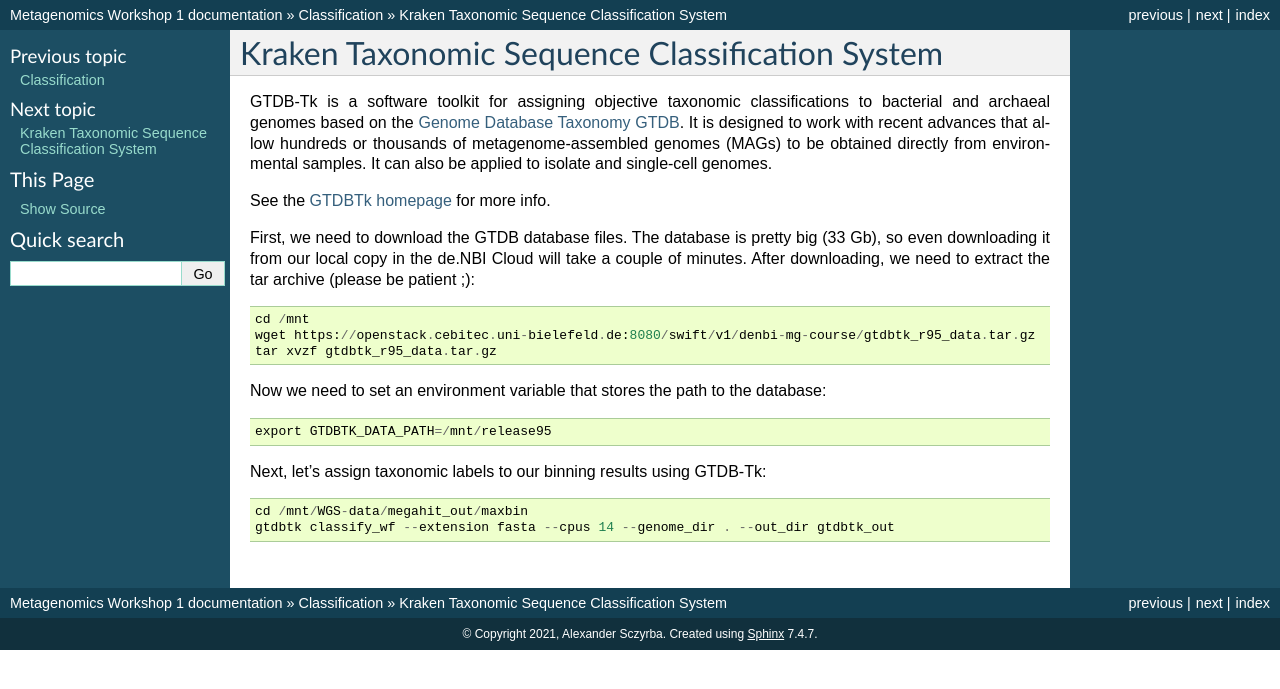
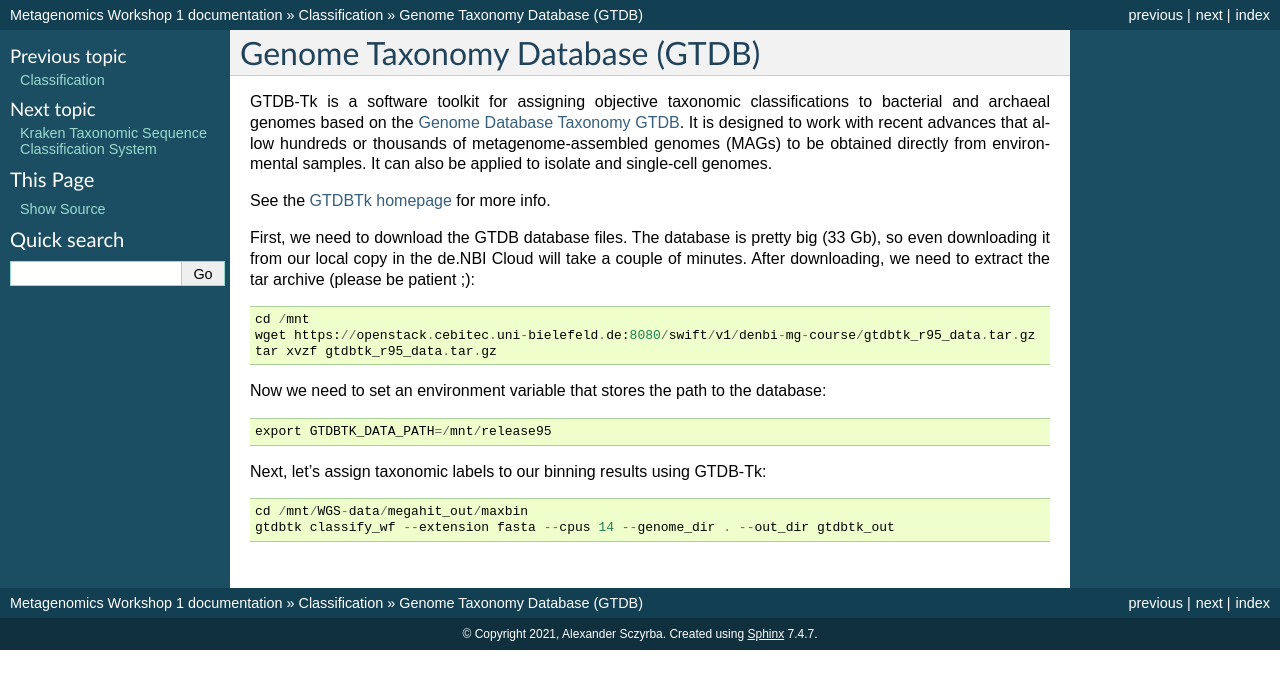
Before and after one commit to metagenomics/metagenomics-workshop, a Sphinx documentation site: the page built from docs/classification/gtdb-tk.rst, in a window 1280 px wide. Shown: the top 689 px of the page. Built offline with Sphinx 7.4.7, drawn with Linux system fonts in a browser that asks for light colours.

Commit message:
Update gtdb-tk.rst

```diff
--- a/docs/classification/gtdb-tk.rst
+++ b/docs/classification/gtdb-tk.rst
@@ -1,4 +1,4 @@
-Kraken Taxonomic Sequence Classification System
+Genome Taxonomy Database (GTDB)
 ===============
 
 GTDB-Tk is a software toolkit for assigning objective taxonomic
```
